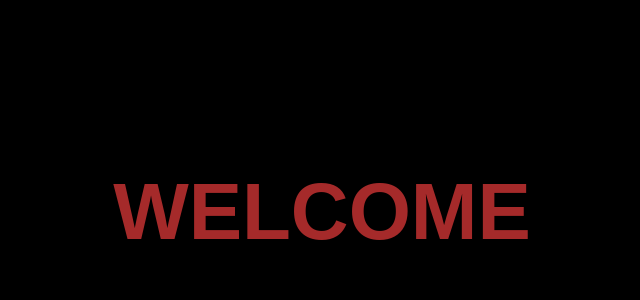
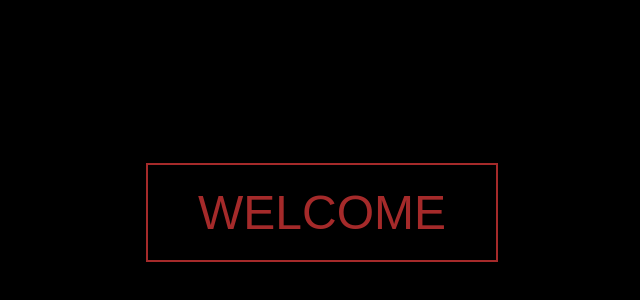
Before and after one commit to PatrickBobo-cs/my-coding-projects, a plain HTML site: page index.html in a window 1280 px wide. Shown: the part 188-488 px from the top of the page, without its empty margins (318-958 px from the left). Drawn offline with Linux system fonts and the light colour scheme.

Commit message:
Update index.html
updated button code

```diff
--- a/index.html
+++ b/index.html
@@ -13,23 +13,29 @@
             justify-content: center;
             align-items: center;
             height: 100vh; /* Full viewport height */
-            color: #a52a2a; /* Brown color for the text */
             font-family: Arial, sans-serif;
         }
-        h1 {
-            font-size: 5rem; /* Make the text big */
-            cursor: pointer; /* Pointer cursor to indicate it's clickable */
-            text-shadow: 2px 2px 4px #000; /* Slight shadow for depth */
-            transition: transform 0.3s, color 0.3s; /* Add hover animation */
+        button {
+            background: none;
+            border: 2px solid #a52a2a; /* Brown border */
+            color: #a52a2a; /* Brown text */
+            font-size: 3rem; /* Large font size */
+            padding: 20px 50px; /* Padding for the button */
+            cursor: pointer;
+            transition: all 0.3s ease; /* Smooth transitions */
+            text-transform: uppercase;
         }
-        h1:hover {
-            transform: scale(1.1); /* Slight enlargement on hover */
-            color: #d2691e; /* Light brown hover effect */
+        button:hover {
+            background-color: #a52a2a; /* Fill with brown on hover */
+            color: #fff; /* White text on hover */
+        }
+        button:focus {
+            outline: none; /* Remove focus outline for aesthetics */
         }
     </style>
 </head>
 <body>
-    <h1 onclick="redirectToLanding()">WELCOME</h1>
+    <button onclick="redirectToLanding()">WELCOME</button>
 
     <script>
         // Function to redirect user to the landing page
```
